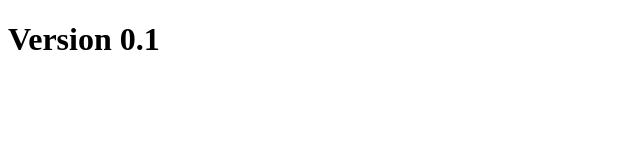
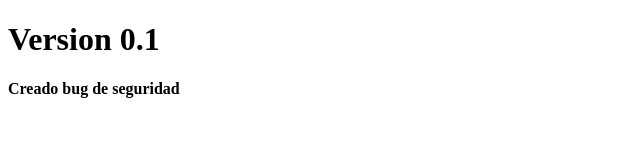
Before and after one commit to zabieru363/DWEC_UT02_P02_Javier, a plain HTML site: page index.html in a window 1280 px wide. Shown: the whole page, without its empty margins (0-640 px from the left). Drawn offline with Linux system fonts and the light colour scheme.

Commit message:
Bug de seguridad creado

```diff
--- a/index.html
+++ b/index.html
@@ -8,5 +8,7 @@
     </head>
     <body>
         <h1>Version 0.1</h1>
+
+        <h4>Creado bug de seguridad</h4>
     </body>
 </html>
```
